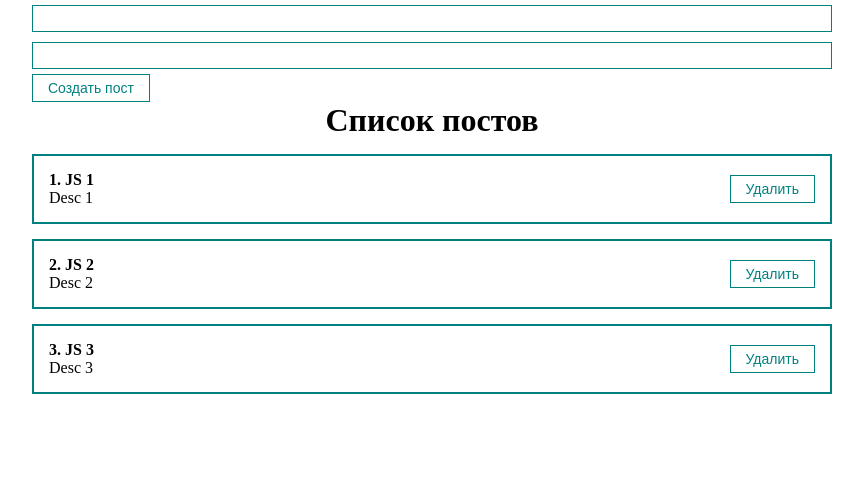
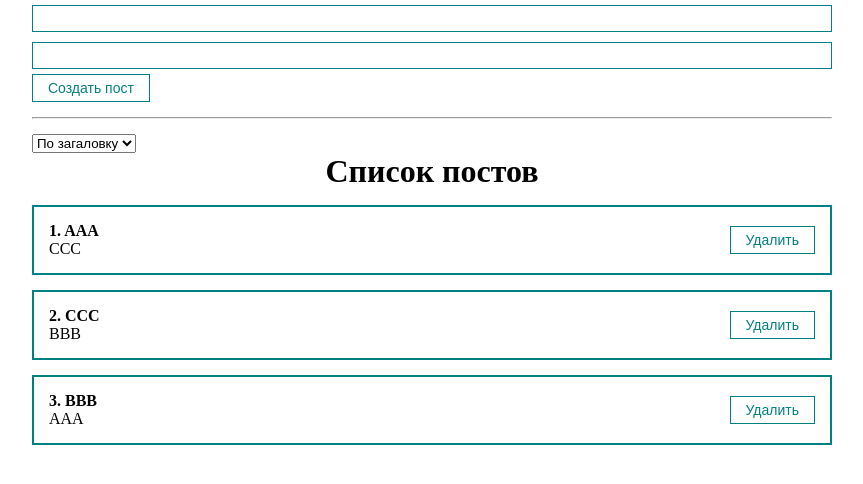
Before and after one commit to iAllBe/react-fundamental, a React (Create React App) app: page / in a window 1280 px wide. Shown: the top 484 px of the page, without its empty margins (208-1071 px from the left). Built offline with nearby package versions, Linux system fonts and the light colour scheme.

Commit message:
add func sortPosts

```diff
--- a/src/App.js
+++ b/src/App.js
@@ -1,15 +1,14 @@
 import React, {useState} from 'react';
 import './styles/App.css'
 import PostList from "./components/PostList";
-import MyButton from "./components/UI/button/MyButton";
-import MyInput from "./components/UI/input/MyInput";
 import PostForm from "./components/PostForm";
+import MySelect from "./components/UI/select/MySelect";
 
 function App() {
     const [posts, setPosts] = useState([
-        {id: 1, title: 'JS 1', body: 'Desc 1'},
-        {id: 2, title: 'JS 2', body: 'Desc 2'},
-        {id: 3, title: 'JS 3', body: 'Desc 3'},
+        {id: 1, title: 'AAA', body: 'CCC'},
+        {id: 2, title: 'CCC', body: 'BBB'},
+        {id: 3, title: 'BBB', body: 'AAA'},
     ])
 
     function createPost(newPost) {
@@ -20,9 +19,24 @@ function App() {
         setPosts(posts.filter(p => p.id !== post.id))
     }
 
+    function sortPosts(value) {
+        setPosts([...posts].sort((a, b) => a[value].localeCompare(b[value])))
+    }
+
   return (
       <div className="App">
           <PostForm create={createPost}/>
+          <div>
+              <hr style={{margin: '15px 0'}}/>
+              <MySelect
+                  defaultOption='Сортировка'
+                  options={[
+                      {value: 'title', name: 'По загаловку'},
+                      {value: 'body', name: 'По описанию'}
+                  ]}
+                  sortPosts={sortPosts}
+              />
+          </div>
           {posts.length
               ? <PostList
                   posts={posts}
--- /dev/null
+++ b/src/components/UI/select/MySelect.jsx
@@ -0,0 +1,21 @@
+import React from 'react';
+
+const MySelect = ({defaultOption, options, sortPosts}) => {
+    return (
+        <select onChange={(e) => sortPosts(e.target.value)}>
+            <option
+                disabled
+                value=''
+            >{defaultOption}
+            </option>
+            {options.map(option =>
+                <option
+                    key={option.value}
+                    value={option.value}
+                >{option.name}</option>
+            )}
+        </select>
+    );
+};
+
+export default MySelect;
```
